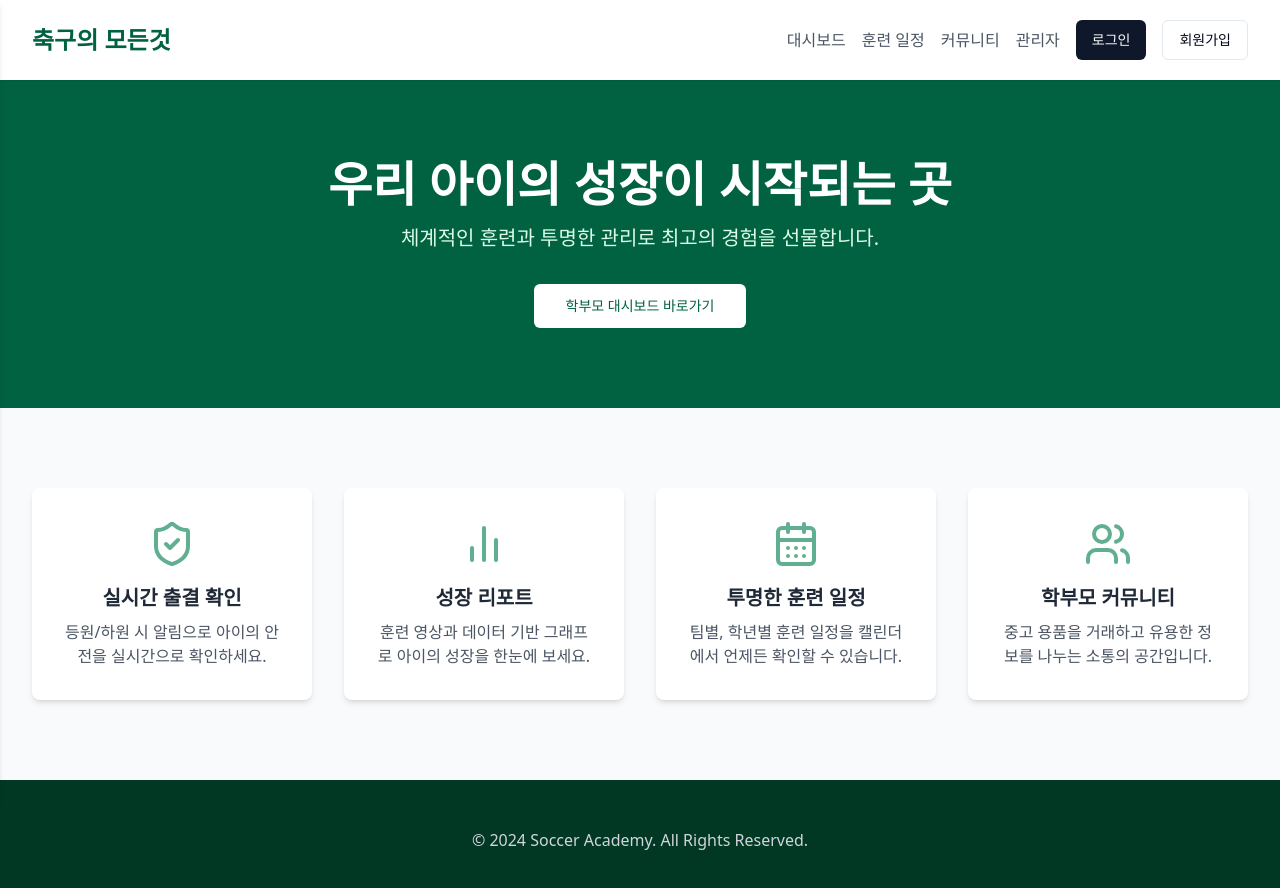
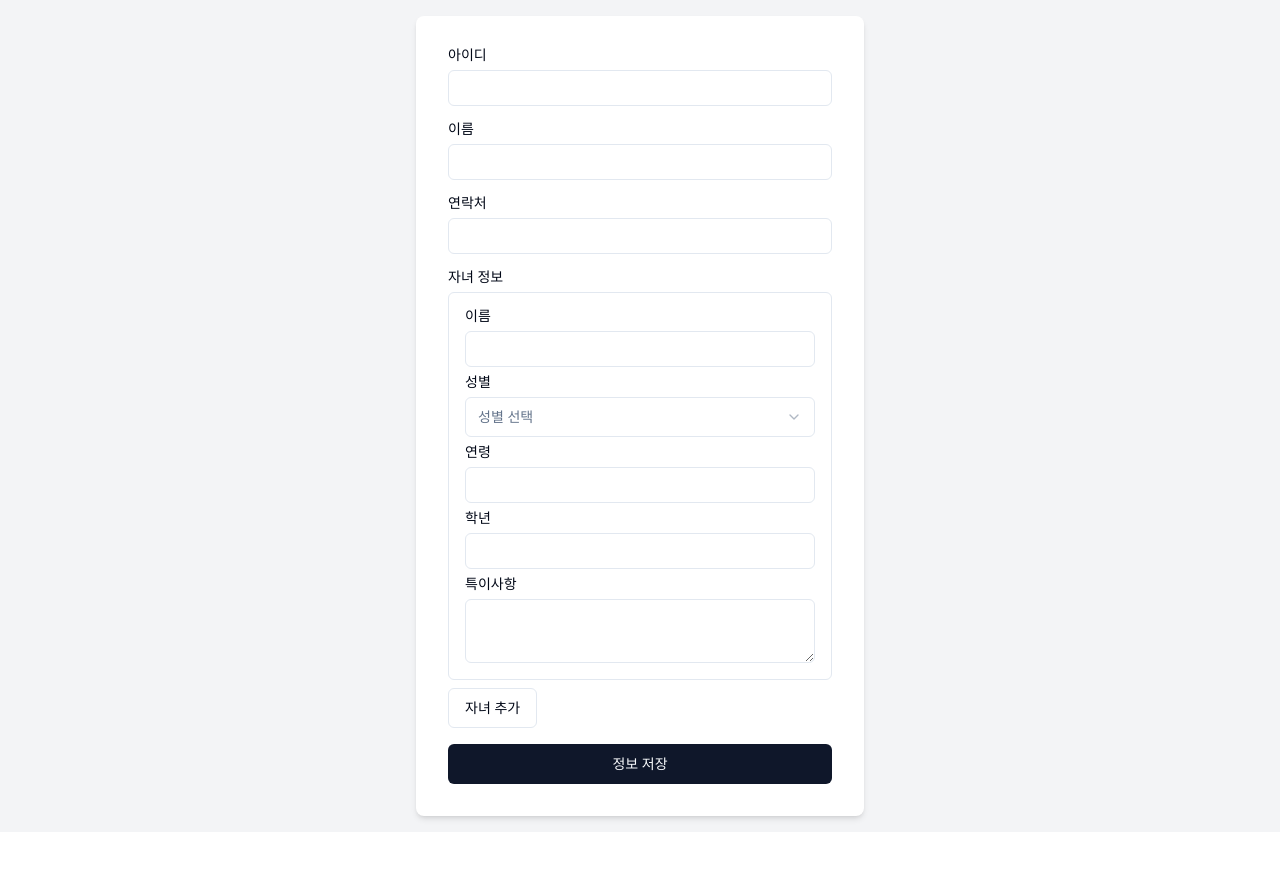
Before and after one commit to jh9098/BaegunLake_Football, a React (Vite) app in the folder frontend/: page /complete-profile in a window 1280 px wide. Before the commit this address led to /. Shown: the top 888 px of the page. After the commit the page ends 832 px from the top, so only its background shows below. Built offline with nearby package versions, Linux system fonts and the light colour scheme; no server answers.

Commit message:
feat: add profile completion and my page

```diff
--- a/frontend/src/App.jsx
+++ b/frontend/src/App.jsx
@@ -7,6 +7,8 @@ import AdminLayout from './layouts/AdminLayout';
 import HomePage from './pages/HomePage';
 import LoginPage from './pages/LoginPage';
 import SignupPage from './pages/SignupPage';
+import CompleteProfilePage from './pages/CompleteProfilePage';
+import MyPage from './pages/MyPage';
 
 // Parent Pages
 import DashboardPage from './pages/DashboardPage';
@@ -27,11 +29,13 @@ export default function App() {
         <Route path="/" element={<HomePage />} />
         <Route path="/login" element={<LoginPage />} />
         <Route path="/signup" element={<SignupPage />} />
+        <Route path="/complete-profile" element={<CompleteProfilePage />} />
 
         <Route element={<MainLayout />}>
           <Route path="/dashboard" element={<DashboardPage />} />
           <Route path="/schedule" element={<SchedulePage />} />
           <Route path="/community" element={<CommunityPage />} />
+          <Route path="/mypage" element={<MyPage />} />
         </Route>
 
         {/* Admin Routes */}
--- /dev/null
+++ b/frontend/src/components/ProfileForm.jsx
@@ -0,0 +1,116 @@
+import { useState } from 'react';
+import { Button } from '@/components/ui/button';
+import { Input } from '@/components/ui/input';
+import { Label } from '@/components/ui/label';
+import {
+  Select,
+  SelectTrigger,
+  SelectValue,
+  SelectContent,
+  SelectItem,
+} from '@/components/ui/select';
+import { Textarea } from '@/components/ui/textarea';
+import { Loader2 } from 'lucide-react';
+
+export default function ProfileForm({ initialData = {}, onSubmit, submitLabel, loading }) {
+  const [username, setUsername] = useState(initialData.username || '');
+  const [name, setName] = useState(initialData.name || '');
+  const [contact, setContact] = useState(initialData.contact || '');
+  const [children, setChildren] = useState(
+    initialData.children && initialData.children.length > 0
+      ? initialData.children
+      : [{ id: null, name: '', gender: '', age: '', grade: '', note: '' }]
+  );
+
+  const handleAddChild = () => {
+    setChildren([...children, { id: null, name: '', gender: '', age: '', grade: '', note: '' }]);
+  };
+
+  const handleChildChange = (index, field, value) => {
+    const updated = [...children];
+    updated[index][field] = value;
+    setChildren(updated);
+  };
+
+  const handleSubmit = (e) => {
+    e.preventDefault();
+    onSubmit({ username, name, contact, children });
+  };
+
+  return (
+    <form onSubmit={handleSubmit} className="p-8 bg-white rounded-lg shadow-md w-full max-w-md space-y-4">
+      <div className="space-y-2">
+        <Label htmlFor="username">아이디</Label>
+        <Input id="username" value={username} onChange={(e) => setUsername(e.target.value)} required />
+      </div>
+      <div className="space-y-2">
+        <Label htmlFor="name">이름</Label>
+        <Input id="name" value={name} onChange={(e) => setName(e.target.value)} required />
+      </div>
+      <div className="space-y-2">
+        <Label htmlFor="contact">연락처</Label>
+        <Input id="contact" value={contact} onChange={(e) => setContact(e.target.value)} required />
+      </div>
+      <div className="space-y-2">
+        <Label>자녀 정보</Label>
+        {children.map((child, idx) => (
+          <div key={idx} className="border p-4 rounded-md space-y-2">
+            <div className="space-y-2">
+              <Label htmlFor={`child-name-${idx}`}>이름</Label>
+              <Input
+                id={`child-name-${idx}`}
+                value={child.name}
+                onChange={(e) => handleChildChange(idx, 'name', e.target.value)}
+                required
+              />
+            </div>
+            <div className="space-y-2">
+              <Label>성별</Label>
+              <Select value={child.gender} onValueChange={(val) => handleChildChange(idx, 'gender', val)}>
+                <SelectTrigger>
+                  <SelectValue placeholder="성별 선택" />
+                </SelectTrigger>
+                <SelectContent>
+                  <SelectItem value="male">남</SelectItem>
+                  <SelectItem value="female">여</SelectItem>
+                </SelectContent>
+              </Select>
+            </div>
+            <div className="space-y-2">
+              <Label htmlFor={`child-age-${idx}`}>연령</Label>
+              <Input
+                id={`child-age-${idx}`}
+                type="number"
+                value={child.age}
+                onChange={(e) => handleChildChange(idx, 'age', e.target.value)}
+              />
+            </div>
+            <div className="space-y-2">
+              <Label htmlFor={`child-grade-${idx}`}>학년</Label>
+              <Input
+                id={`child-grade-${idx}`}
+                value={child.grade}
+                onChange={(e) => handleChildChange(idx, 'grade', e.target.value)}
+              />
+            </div>
+            <div className="space-y-2">
+              <Label htmlFor={`child-note-${idx}`}>특이사항</Label>
+              <Textarea
+                id={`child-note-${idx}`}
+                value={child.note}
+                onChange={(e) => handleChildChange(idx, 'note', e.target.value)}
+              />
+            </div>
+          </div>
+        ))}
+        <Button type="button" variant="outline" onClick={handleAddChild}>
+          자녀 추가
+        </Button>
+      </div>
+      <Button type="submit" className="w-full" disabled={loading}>
+        {loading && <Loader2 className="mr-2 h-4 w-4 animate-spin" />}
+        {submitLabel}
+      </Button>
+    </form>
+  );
+}
--- a/frontend/src/contexts/AuthContext.jsx
+++ b/frontend/src/contexts/AuthContext.jsx
@@ -52,8 +52,11 @@ export function AuthProvider({ children }) {
       };
       await setDoc(userRef, newUser);
       setUserData(newUser);
+      return newUser;
     } else {
-      setUserData(userSnap.data());
+      const existingUser = userSnap.data();
+      setUserData(existingUser);
+      return existingUser;
     }
   };
 
--- a/frontend/src/layouts/MainLayout.jsx
+++ b/frontend/src/layouts/MainLayout.jsx
@@ -19,6 +19,11 @@ export default function MainLayout() {
             <Link to="/dashboard" className="text-gray-600 hover:text-brand-green">대시보드</Link>
             <Link to="/schedule" className="text-gray-600 hover:text-brand-green">훈련 일정</Link>
             <Link to="/community" className="text-gray-600 hover:text-brand-green">커뮤니티</Link>
+            {currentUser && (
+              <Link to="/mypage" className="text-gray-600 hover:text-brand-green">
+                마이페이지
+              </Link>
+            )}
             {currentUser ? (
               <Button variant="secondary" onClick={logout}>로그아웃</Button>
             ) : null}
@@ -77,6 +82,15 @@ export default function MainLayout() {
             >
               커뮤니티
             </Link>
+            {currentUser && (
+              <Link
+                to="/mypage"
+                className="text-gray-600 hover:text-brand-green"
+                onClick={closeMenu}
+              >
+                마이페이지
+              </Link>
+            )}
           </nav>
           {currentUser ? (
             <Button
--- /dev/null
+++ b/frontend/src/pages/CompleteProfilePage.jsx
@@ -0,0 +1,65 @@
+import { useState } from 'react';
+import { useNavigate } from 'react-router-dom';
+import { useAuth } from '../contexts/AuthContext';
+import ProfileForm from '../components/ProfileForm';
+import {
+  db,
+  doc,
+  setDoc,
+  serverTimestamp,
+  collection,
+  addDoc,
+} from '../firebaseConfig';
+
+export default function CompleteProfilePage() {
+  const { currentUser, userData } = useAuth();
+  const navigate = useNavigate();
+  const [loading, setLoading] = useState(false);
+
+  const handleSubmit = async ({ username, name, contact, children }) => {
+    if (!currentUser) return;
+    setLoading(true);
+    try {
+      const childIds = await Promise.all(
+        children.map(async (c) => {
+          const childDoc = await addDoc(collection(db, 'children'), {
+            name: c.name,
+            gender: c.gender,
+            age: c.age,
+            grade: c.grade,
+            note: c.note,
+            team: '',
+            attendanceStatus: '미등원',
+            createdAt: serverTimestamp(),
+          });
+          return childDoc.id;
+        })
+      );
+
+      await setDoc(
+        doc(db, 'users', currentUser.uid),
+        {
+          ...userData,
+          username,
+          displayName: username,
+          name,
+          contact,
+          children: childIds,
+        },
+        { merge: true }
+      );
+
+      navigate('/dashboard');
+    } catch (err) {
+      console.error(err);
+    } finally {
+      setLoading(false);
+    }
+  };
+
+  return (
+    <div className="flex flex-col items-center justify-center min-h-screen bg-gray-100 p-4">
+      <ProfileForm onSubmit={handleSubmit} submitLabel="정보 저장" loading={loading} />
+    </div>
+  );
+}
--- a/frontend/src/pages/LoginPage.jsx
+++ b/frontend/src/pages/LoginPage.jsx
@@ -44,8 +44,9 @@ export default function LoginPage() {
     if (code) {
       setLoadingKakao(true);
       handleKakaoRedirect(code)
-        .then(() => {
-          navigate('/dashboard');
+        .then((user) => {
+          const incomplete = !user.username || !user.name || !user.contact;
+          navigate(incomplete ? '/complete-profile' : '/dashboard');
           window.history.replaceState({}, document.title, window.location.pathname);
         })
         .catch((err) => {
--- /dev/null
+++ b/frontend/src/pages/MyPage.jsx
@@ -0,0 +1,108 @@
+import { useState, useEffect } from 'react';
+import { useNavigate } from 'react-router-dom';
+import { useAuth } from '../contexts/AuthContext';
+import ProfileForm from '../components/ProfileForm';
+import {
+  db,
+  doc,
+  getDoc,
+  updateDoc,
+  collection,
+  addDoc,
+  serverTimestamp,
+} from '../firebaseConfig';
+
+export default function MyPage() {
+  const { currentUser, userData } = useAuth();
+  const navigate = useNavigate();
+  const [initialData, setInitialData] = useState(null);
+  const [loading, setLoading] = useState(false);
+
+  useEffect(() => {
+    const fetchData = async () => {
+      if (!userData) return;
+      const childrenData = await Promise.all(
+        (userData.children || []).map(async (id) => {
+          const snap = await getDoc(doc(db, 'children', id));
+          return { id: snap.id, ...snap.data() };
+        })
+      );
+      setInitialData({
+        username: userData.username || '',
+        name: userData.name || '',
+        contact: userData.contact || '',
+        children: childrenData.map((c) => ({
+          id: c.id,
+          name: c.name || '',
+          gender: c.gender || '',
+          age: c.age || '',
+          grade: c.grade || '',
+          note: c.note || '',
+        })),
+      });
+    };
+    fetchData();
+  }, [userData]);
+
+  const handleSubmit = async ({ username, name, contact, children }) => {
+    if (!currentUser) return;
+    setLoading(true);
+    try {
+      const childIds = await Promise.all(
+        children.map(async (c) => {
+          if (c.id) {
+            await updateDoc(doc(db, 'children', c.id), {
+              name: c.name,
+              gender: c.gender,
+              age: c.age,
+              grade: c.grade,
+              note: c.note,
+            });
+            return c.id;
+          } else {
+            const childDoc = await addDoc(collection(db, 'children'), {
+              name: c.name,
+              gender: c.gender,
+              age: c.age,
+              grade: c.grade,
+              note: c.note,
+              team: '',
+              attendanceStatus: '미등원',
+              createdAt: serverTimestamp(),
+            });
+            return childDoc.id;
+          }
+        })
+      );
+
+      await updateDoc(doc(db, 'users', currentUser.uid), {
+        username,
+        displayName: username,
+        name,
+        contact,
+        children: childIds,
+      });
+
+      navigate('/dashboard');
+    } catch (err) {
+      console.error(err);
+    } finally {
+      setLoading(false);
+    }
+  };
+
+  if (!initialData) {
+    return <div className="flex justify-center items-center h-screen">Loading...</div>;
+  }
+
+  return (
+    <div className="flex flex-col items-center justify-center min-h-screen bg-gray-100 p-4">
+      <ProfileForm
+        initialData={initialData}
+        onSubmit={handleSubmit}
+        submitLabel="정보 수정"
+        loading={loading}
+      />
+    </div>
+  );
+}
```
